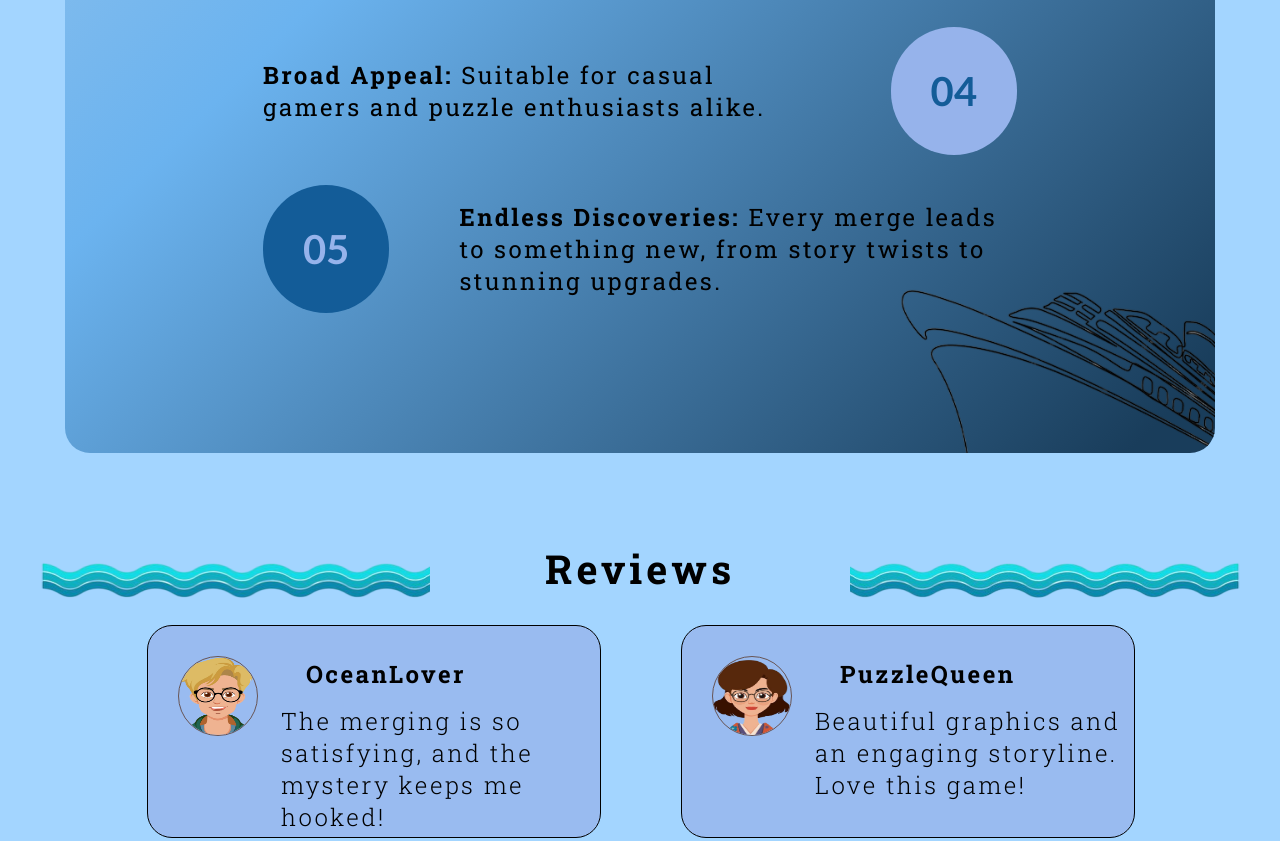
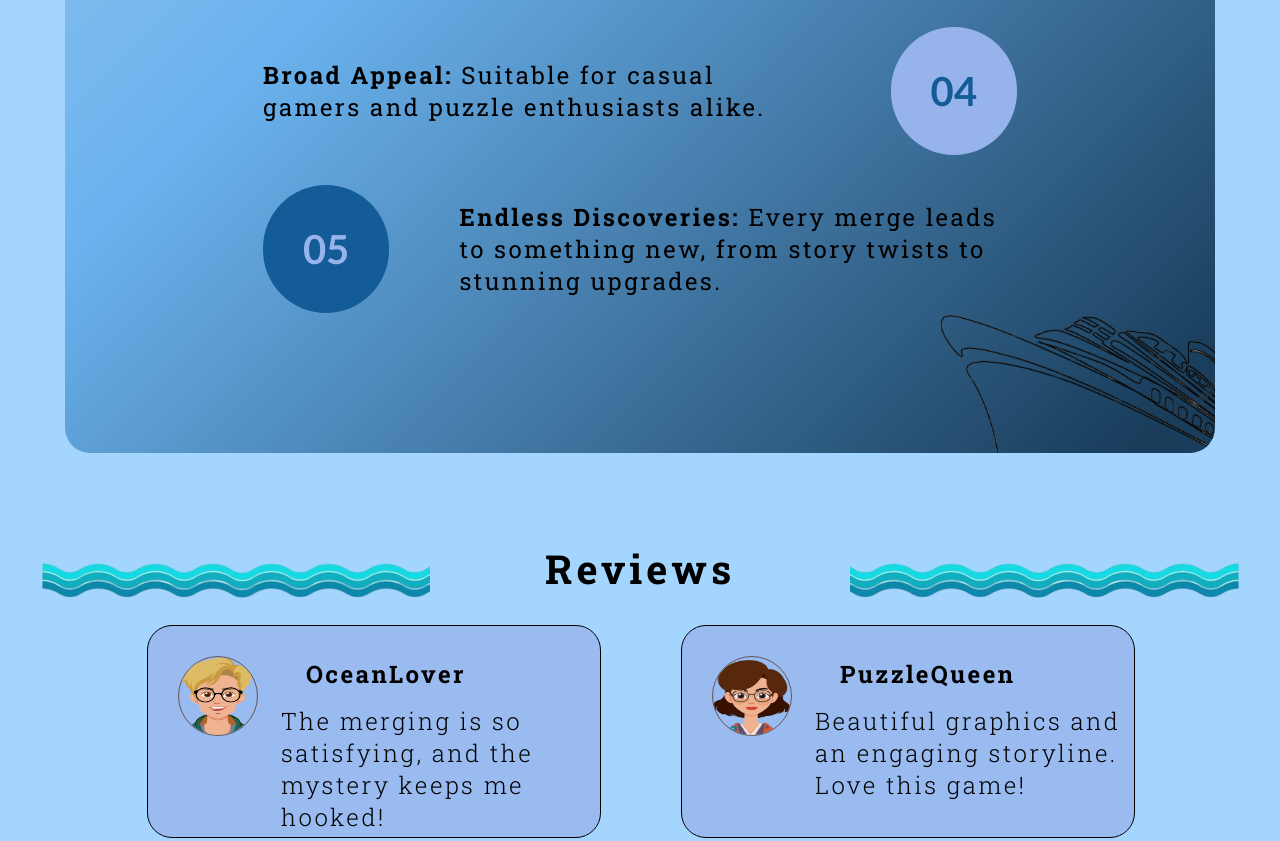
Before and after one commit to DenysHV1/wingametraill, a website built with Vite: page src/index.html in a window 1280 px wide. Shown: the part 5487-6328 px from the top of the page. Built offline with nearby package versions, Linux system fonts and the light colour scheme.

Commit message:
changing the size of the boat

```diff
--- a/src/scss/why-us.css
+++ b/src/scss/why-us.css
@@ -115,7 +115,7 @@
   }
 
   .why-us-boat-img {
-    width: 345px;
-    height: 210px;
+    width: 301.81px;
+    height: 177.88px;
   }
 }
```
